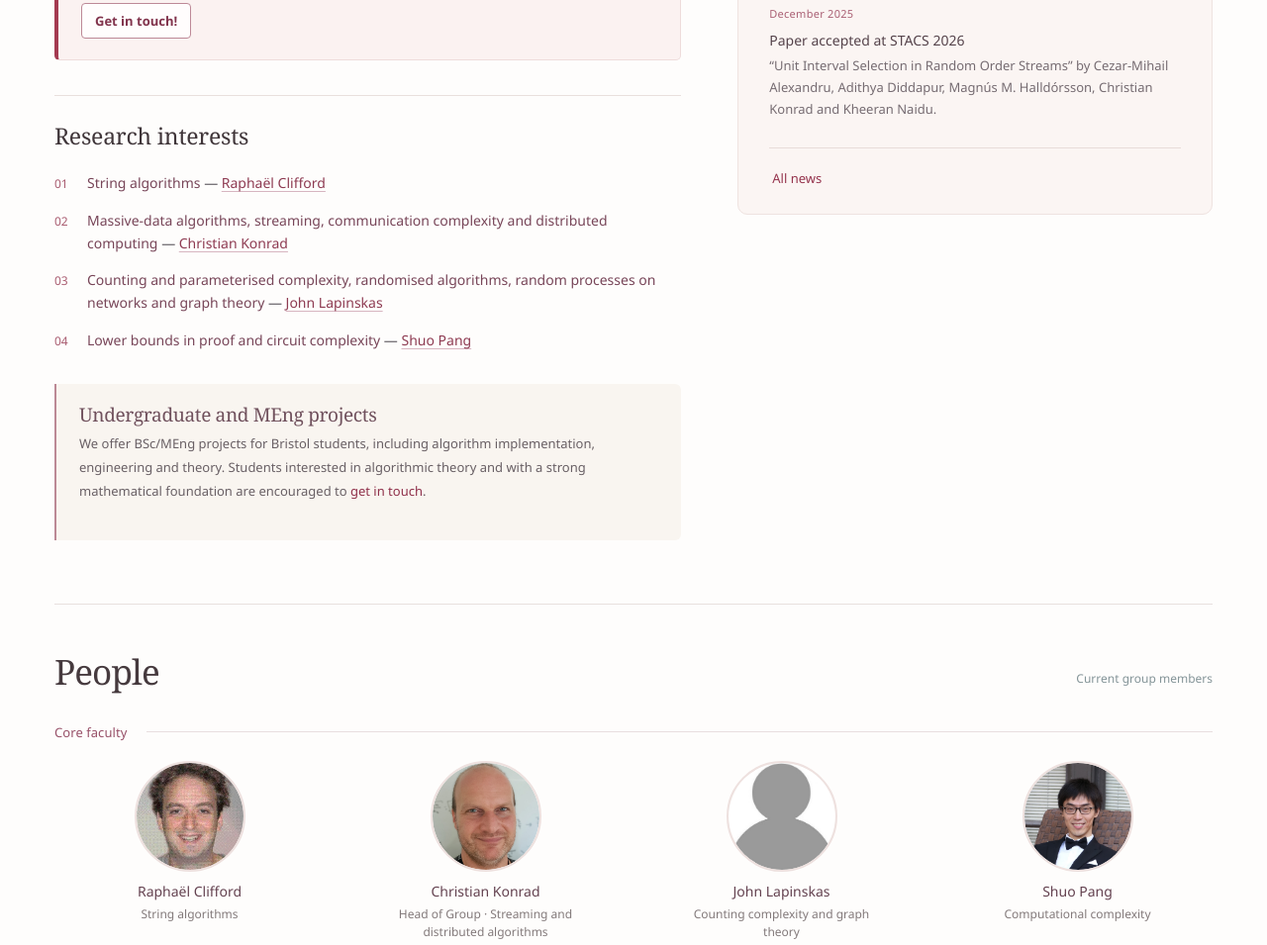
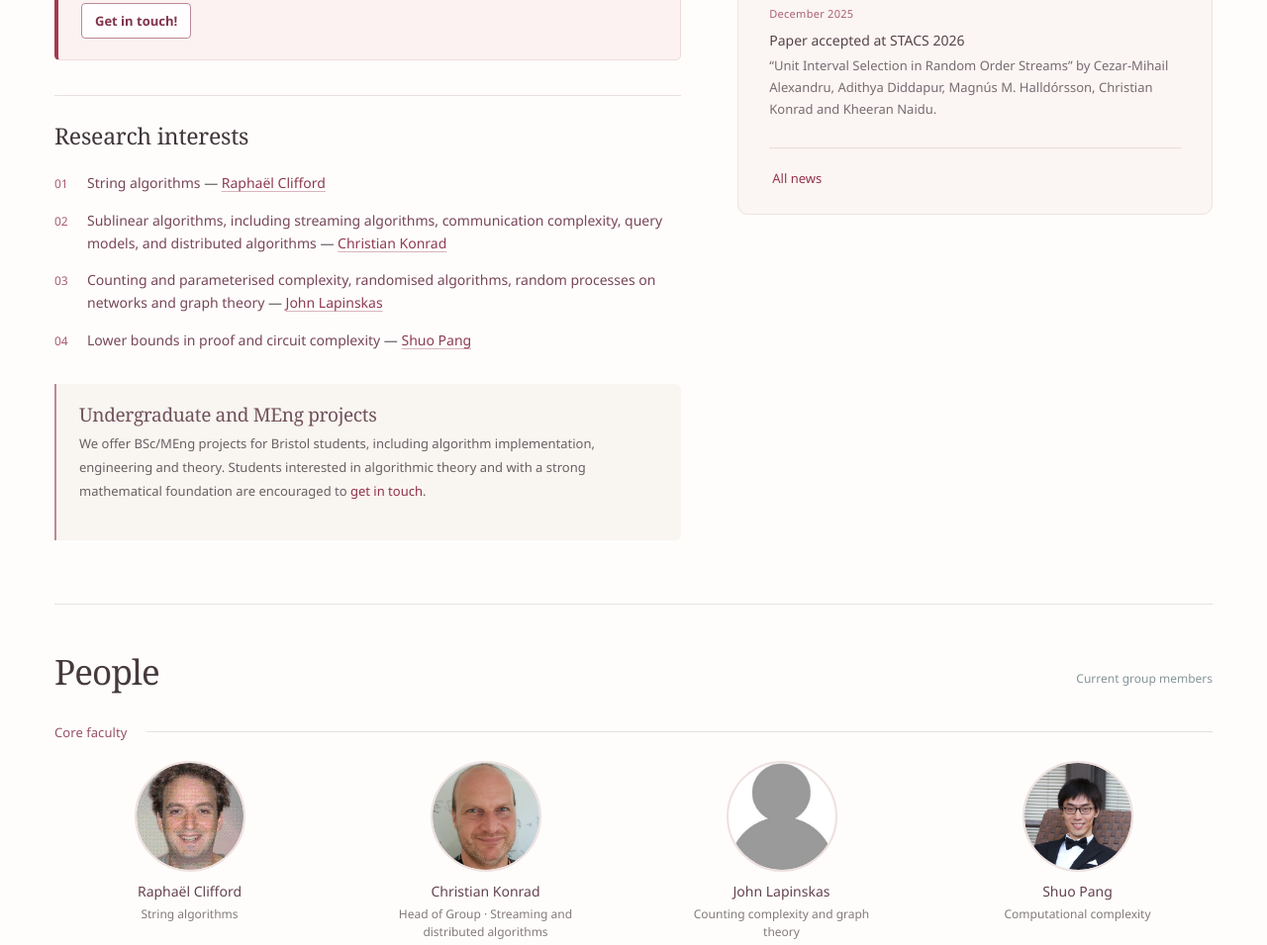
Before and after one commit to bristolalgo/bristolalgo.github.io, a plain HTML site: page index.html in a window 1280 px wide. Shown: the part 791-1746 px from the top of the page at 99% size. Drawn offline with Linux system fonts and the light colour scheme.

Commit message:
Update index.html

```diff
--- a/index.html
+++ b/index.html
@@ -125,7 +125,7 @@
          </span>
 <span>
 <strong>
-           Massive-data algorithms, streaming, communication complexity and distributed computing
+           Sublinear algorithms, including streaming algorithms, communication complexity, query models, and distributed algorithms
           </strong>
           —
           <a href="http://people.cs.bris.ac.uk/~konrad/">
```
